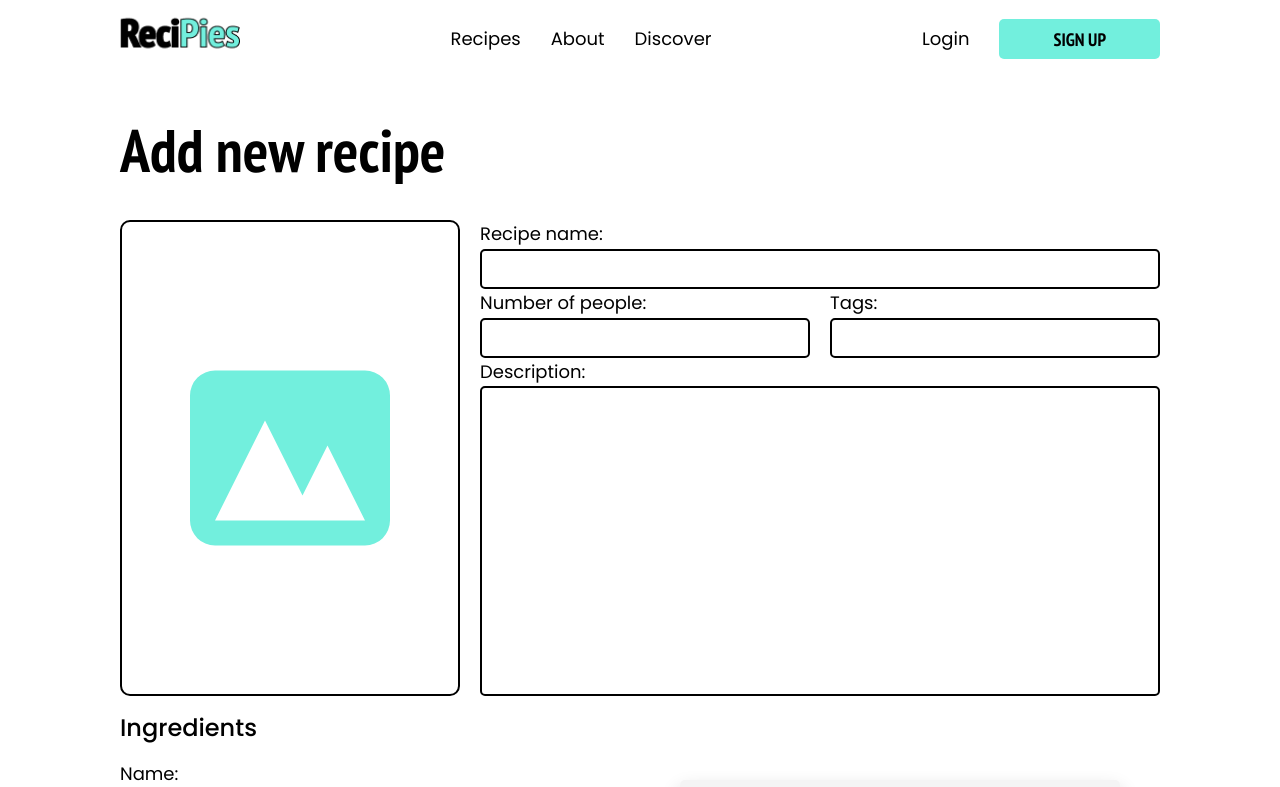
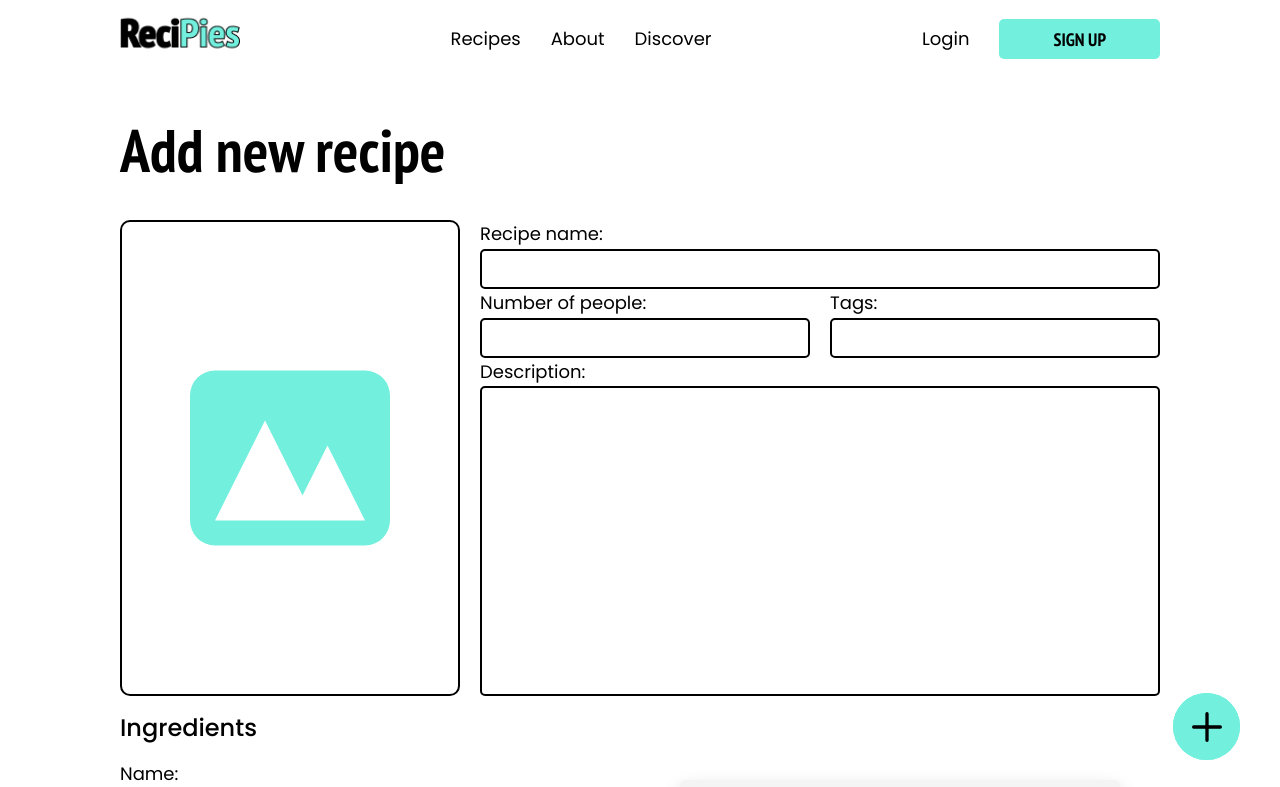
Before and after one commit to PaulMirve/recipes, a Next.js app in the folder frontend/: page /recipes/add in a window 1280 px wide. Shown: the top 787 px of the page. Built offline with nearby package versions, Linux system fonts and the light colour scheme; no server answers.

Commit message:
added floating button and tooltip components

```diff
--- /dev/null
+++ b/frontend/components/FloatingButton/index.tsx
@@ -0,0 +1,22 @@
+import styles from '@sass/components/floating-button.module.scss'
+import Tooltip from 'components/Tooltip'
+import { ComponentPropsWithoutRef } from 'react'
+
+interface Props extends ComponentPropsWithoutRef<'button'> {
+    tooltip?: string
+}
+
+export const FloatingButton = ({ className = "", children, tooltip, ...rest }: Props) => {
+    return (
+        <button className={`${styles.floatingButton} ${className}`}>
+            {
+                tooltip ?
+                    <Tooltip text="Add new recipe">
+                        {children}
+                    </Tooltip>
+                    :
+                    children
+            }
+        </button>
+    )
+}
--- a/frontend/components/ListItem/index.tsx
+++ b/frontend/components/ListItem/index.tsx
@@ -1,5 +1,6 @@
 import styles from '@sass/components/list-item.module.scss'
 import Icon from 'components/Icon'
+import Tooltip from 'components/Tooltip'
 import { ComponentPropsWithoutRef } from 'react'
 
 interface Props extends ComponentPropsWithoutRef<'div'> {
@@ -16,8 +17,12 @@ export const ListItem = ({ bullet, text, children, className = "", onEdit, onDel
             <div className={`${styles.listItem} ${className}`} {...rest}>
                 {text ? text : children}
                 <div className={styles.actions}>
-                    <Icon.Delete />
-                    <Icon.Edit />
+                    <Tooltip text="Delete">
+                        <Icon.Delete />
+                    </Tooltip>
+                    <Tooltip text="Edit">
+                        <Icon.Edit />
+                    </Tooltip>
                 </div>
             </div>
         </div>
--- /dev/null
+++ b/frontend/components/Tooltip/index.tsx
@@ -0,0 +1,17 @@
+import React, { ComponentPropsWithoutRef } from 'react'
+import styles from '@sass/components/tooltip.module.scss'
+
+interface Props extends ComponentPropsWithoutRef<'div'> {
+    text: string
+}
+
+const Tooltip = ({ className = "", children, text, ...rest }: Props) => {
+    return (
+        <div className={`${styles.wrapper} ${className}`} {...rest}>
+            <div className={`${styles.tooltip}`}>{text}</div>
+            {children}
+        </div>
+    )
+}
+
+export default Tooltip
--- a/frontend/pages/recipes/add.tsx
+++ b/frontend/pages/recipes/add.tsx
@@ -1,5 +1,6 @@
 import styles from '@sass/pages/add-recipe.module.scss'
 import Button from 'components/Button'
+import { FloatingButton } from 'components/FloatingButton'
 import Heading from 'components/Heading'
 import Icon from 'components/Icon'
 import { ListItem } from 'components/ListItem'
@@ -101,6 +102,9 @@ const AddRecipe = () => {
                     <ListItem bullet text="Carrots" />
                 </div>
             </div>
+            <FloatingButton tooltip="Add new recipe">
+                <Icon.Plus />
+            </FloatingButton>
         </div>
     )
 }
--- /dev/null
+++ b/frontend/sass/components/floating-button.module.scss
@@ -0,0 +1,38 @@
+@use '@sass/abstract/variables'as *;
+
+.floatingButton {
+    padding: 1em;
+    border-radius: 50%;
+    background-color: $color-primary;
+    border: none;
+    outline: none;
+    position: fixed;
+    bottom: 40px;
+    right: 40px;
+    cursor: pointer;
+
+    &::after {
+        content: "";
+        width: 100%;
+        height: 100%;
+        border-radius: 50%;
+        background-color: $color-primary;
+        position: absolute;
+        top: 0;
+        right: 0;
+        transition: opacity 0.4s ease, transform 0.4s ease;
+        z-index: -1;
+    }
+
+    &:hover {
+        &::after {
+            opacity: 0;
+            transform: scale(1.4);
+        }
+    }
+
+    & svg {
+        width: 4rem;
+        aspect-ratio: 1;
+    }
+}
--- /dev/null
+++ b/frontend/sass/components/tooltip.module.scss
@@ -0,0 +1,44 @@
+@use '@sass/abstract/variables'as *;
+
+
+.wrapper {
+    display: grid;
+    place-items: center;
+    position: relative;
+    &:hover{
+        & .tooltip{
+            opacity: 1;
+        }
+    }
+}
+
+.tooltip {
+    opacity: 0;
+    position: absolute;
+    bottom: -80%;
+    left: 50%;
+    transform: translateX(-50%);
+    font-size: 1.4rem;
+    background-color: $color-black;
+    color: $color-white;
+    padding: 0.2em 2em;
+    border-radius: 5px;
+    transition: opacity 0.6s ease;
+    text-align: center;
+    line-height: 1;
+    width: 12rem;
+
+    &::after {
+        $border: 10px;
+        position: absolute;
+        content: "";
+        width: 0;
+        height: 0;
+        border-left: $border solid transparent;
+        border-right: $border solid transparent;
+        border-bottom: $border solid black;
+        top: -9px;
+        left: 50%;
+        transform: translateX(-50%);
+    }
+}
```
